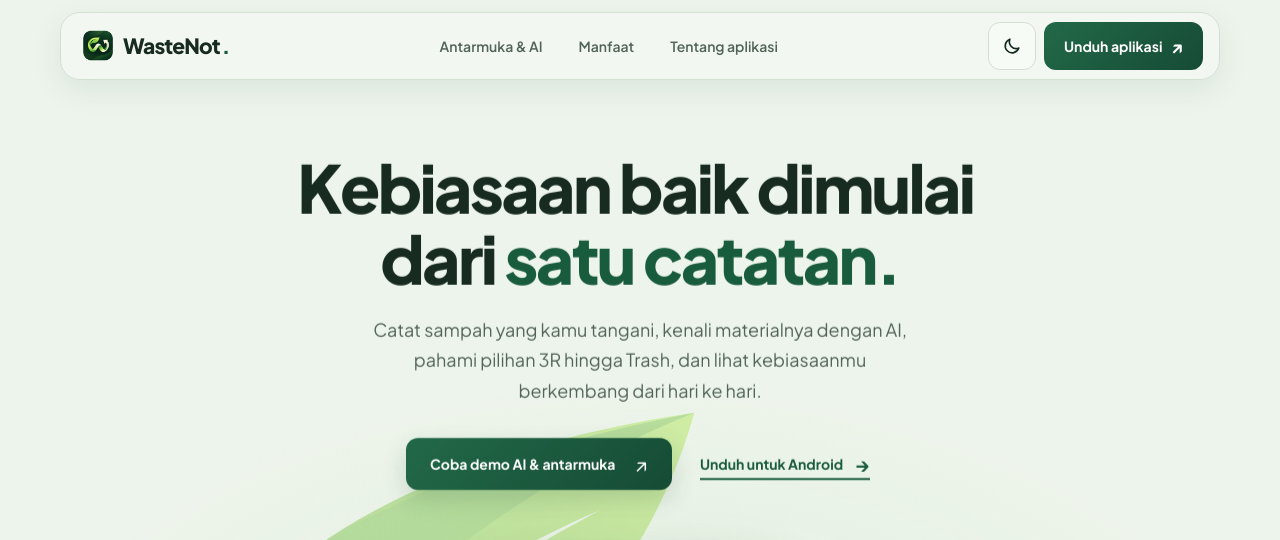
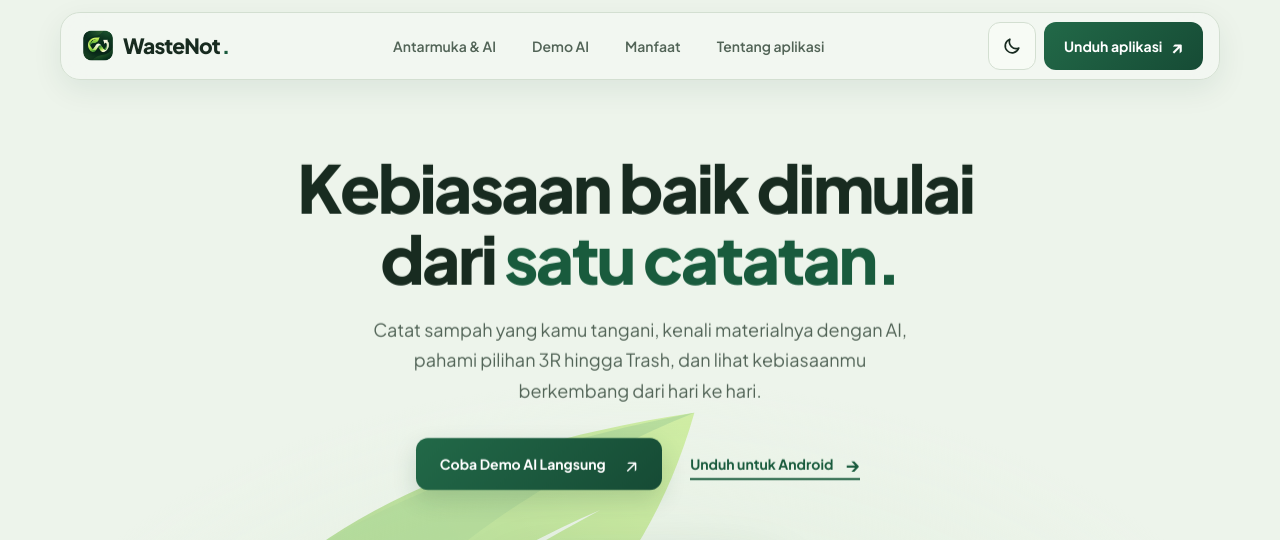
Before and after one commit to waste-not-app/waste-not-landing, a React (Vite) app: page / in a window 1280 px wide. Shown: the top 540 px of the page. Built offline with nearby package versions, Linux system fonts and the light colour scheme; no server answers.

Commit message:
feat: link landing page to live AI demo at /demo/

```diff
--- a/src/App.tsx
+++ b/src/App.tsx
@@ -1172,6 +1172,7 @@ function App() {
 
           <nav className="desktop-nav" aria-label="Navigasi utama">
             <a href="#antarmuka">Antarmuka & AI</a>
+            <a href={`${base}demo/`}>Demo AI</a>
             <a href="#manfaat">Manfaat</a>
             <a href="#tentang">Tentang aplikasi</a>
           </nav>
@@ -1266,12 +1267,8 @@ function App() {
                 hari.
               </p>
               <div className="hero-actions">
-                <a
-                  className="button button-primary"
-                  href="#antarmuka"
-                  onClick={() => setActiveScreen("ai")}
-                >
-                  Coba demo AI & antarmuka <Arrow diagonal />
+                <a className="button button-primary" href={`${base}demo/`}>
+                  Coba Demo AI Langsung <Arrow diagonal />
                 </a>
                 <a className="text-link" href="#unduh">
                   Unduh untuk Android <Arrow />
```
